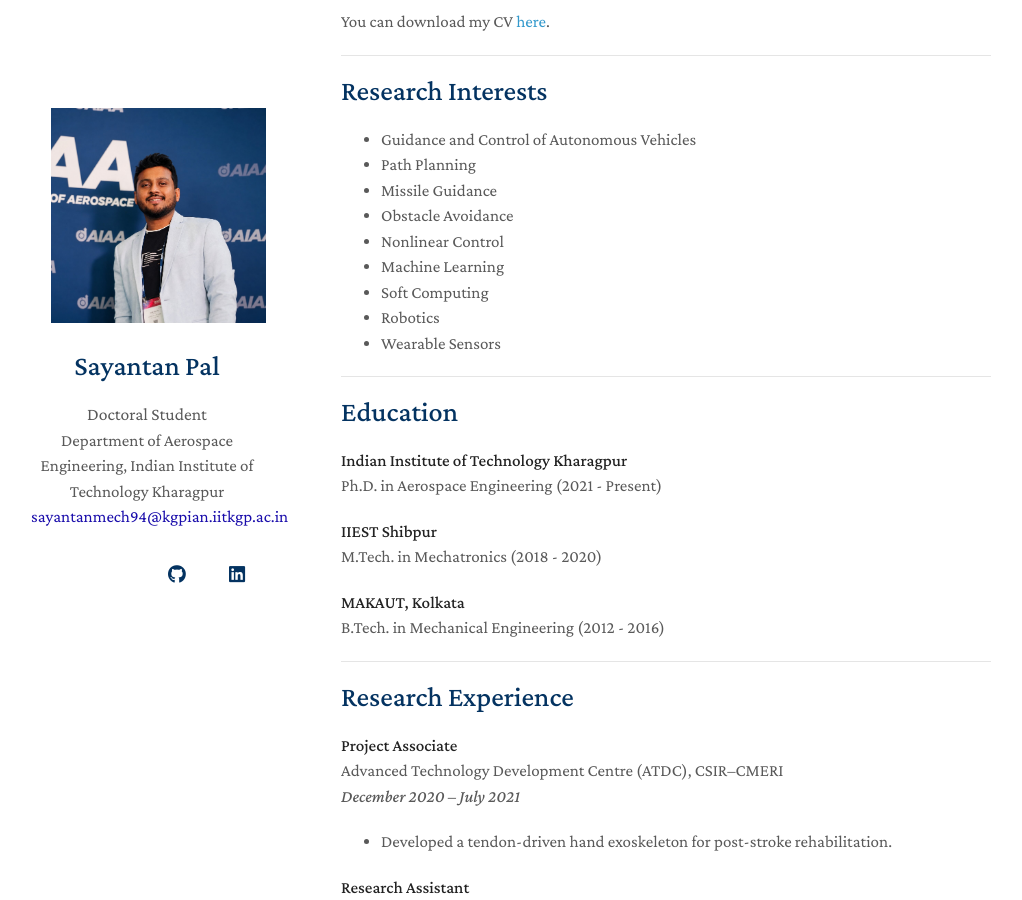
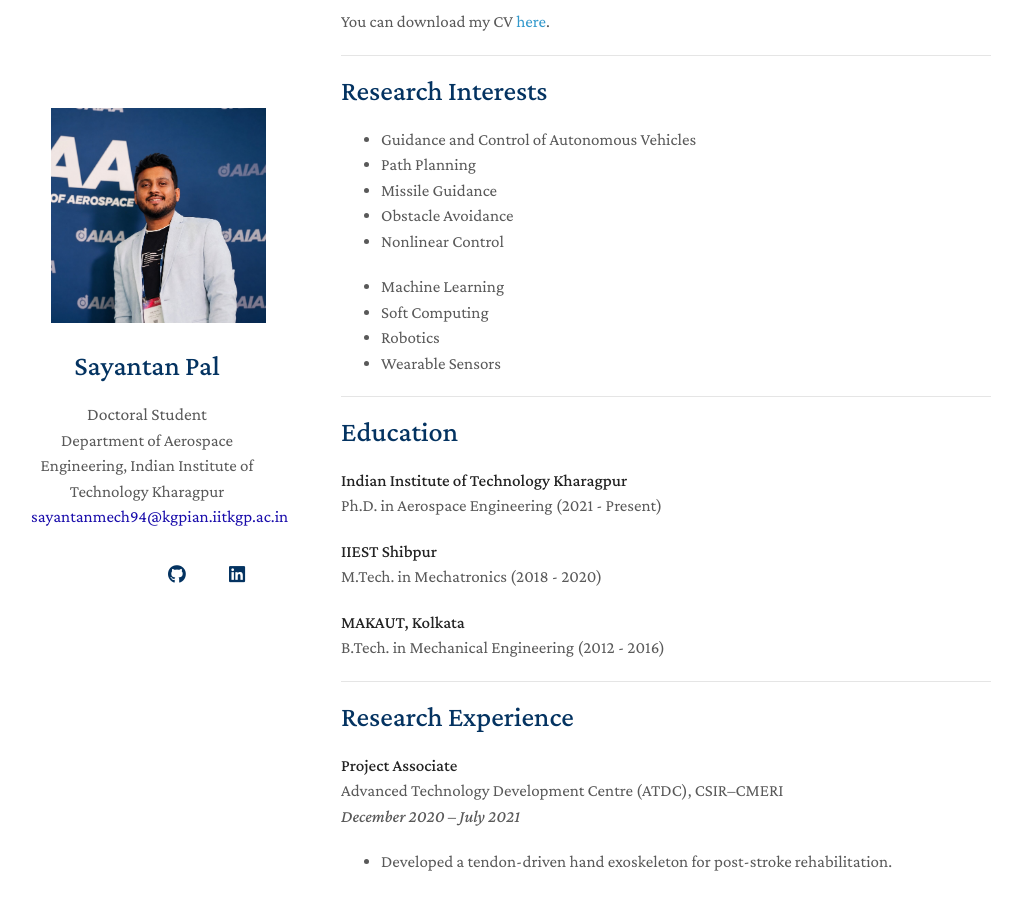
Before and after one commit to pal-sayantan/pal-sayantan.github.io, a Jekyll site: the page built from index.md, in a window 1280 px wide and 900 px high, scrolled down 553 px. Shown: the whole window, without its empty margins (129-1151 px from the left). Built offline with Jekyll 4.4.1, drawn with Linux system fonts in a browser that asks for light colours; a style sheet for code colours, icons or effects is not loaded.

Commit message:
Update index.md

```diff
--- a/index.md
+++ b/index.md
@@ -46,19 +46,28 @@ Prior to joining IIT Kharagpur, I worked at **CSIR–Central Mechanical Engineer
 You can download my CV [here](assets/files/Sayantan_Pal_CV.pdf).
 
 ---
-<div id="rer"></div>
+<div id="research"></div>
 
 # Research Interests
 
-- Guidance and Control of Autonomous Vehicles
-- Path Planning
-- Missile Guidance
-- Obstacle Avoidance
-- Nonlinear Control
-- Machine Learning
-- Soft Computing
-- Robotics
-- Wearable Sensors
+<div class="research-grid">
+
+<ul>
+  <li>Guidance and Control of Autonomous Vehicles</li>
+  <li>Path Planning</li>
+  <li>Missile Guidance</li>
+  <li>Obstacle Avoidance</li>
+  <li>Nonlinear Control</li>
+</ul>
+
+<ul>
+  <li>Machine Learning</li>
+  <li>Soft Computing</li>
+  <li>Robotics</li>
+  <li>Wearable Sensors</li>
+</ul>
+
+</div>
 
 ---
 <div id="education"></div>
```
